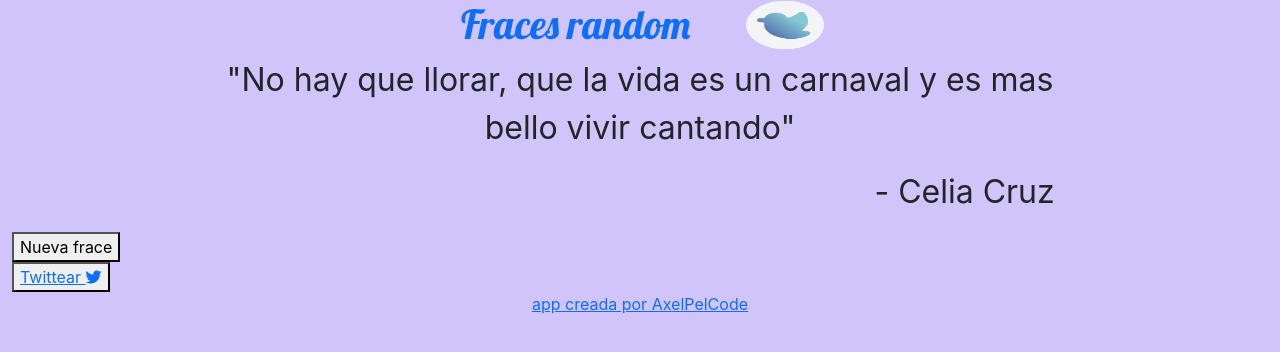
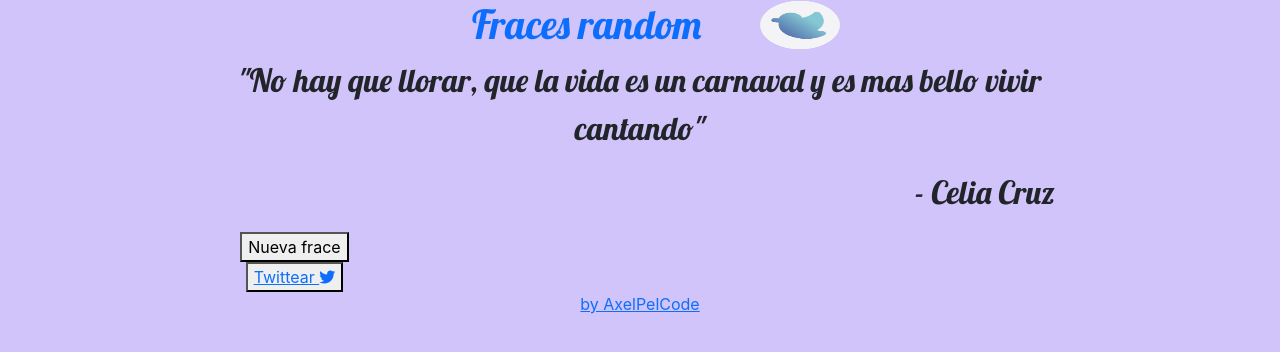
Before and after one commit to axelpelcode/fraces-random-practica, a React (Create React App) app: page / in a window 1280 px wide. Shown: the top 352 px of the page. Built offline with nearby package versions, Linux system fonts and the light colour scheme.

Commit message:
frp-commit07

```diff
--- a/src/App.css
+++ b/src/App.css
@@ -1,5 +1,9 @@
+
 body{
   background-color:rgb(208, 196, 250);
+}
+.App{
+  text-align: center;
 }
 img{
   max-width:50px;
@@ -8,13 +12,12 @@ img{
 p{
   font-size: 2rem;
 }
-h1{
+h1, p{
   font-family: Lobster, Monospace;
 }
 #author{
   text-align:right;
 }
-#footer{
+footer{
   color:grey;
-  text-align: center;
 }
--- a/src/App.js
+++ b/src/App.js
@@ -27,7 +27,7 @@ function App() {
     <div className="App" >
       <div className="container-fluid">
         <div className="row">
-            <div className="row">
+
           <div className="col-md-4" />
           <h1 className="text-primary text-center col-md-3">Fraces random</h1>
           <img
@@ -38,27 +38,24 @@ function App() {
              o 'Twittear' para publicalra."
           />
           <div className="col-md-4" />
-            </div>
-        </div>
-          <div id="quote-box" className="row" >
-            <div className="col-xl-2" />
-            <div className="col-xl-8">
+
+          <div className="col-md-2" />
+          <div id="quote-box" className="col-md-8 well" >
             < FraceDisplay
               fraceSelect={Fraces[num]}
             />
-            </div>
-            <div className="col-xl-2" />
-            <div>
+
+            <div className="col-md-2">
             <Boton
-              clase="btn btn-primary"
+              claseStr={"btn btn-primary btn-block"}
               idBoton="new-quote"
               nombreBoton="Nueva frace"
               clickEfecto={clickSiguienteFrace}
             />
             </div>
-            <div>
+            <div className="col-md-2">
             <Boton
-              clase="btn btn-default"
+              claseStr={"btn btn-default btn-block"}
               idBoton="tweet"
               nombreBoton= {<a
                 id="tweet-quote"
@@ -71,11 +68,14 @@ function App() {
             />
             </div>
           </div>
+          <div className="col-md-2" />
+        </div>
 
-        <div>
+
+        <div className="text-center col-md-12">
           <footer id="footer">
             <a id="contacto" href="https://github.com/axelpelcode">
-              app creada por AxelPelCode
+              by AxelPelCode
             </a>
           </footer>
         </div>
--- a/src/componentes/Boton.js
+++ b/src/componentes/Boton.js
@@ -1,7 +1,7 @@
 import React from 'react';
 
-const Boton = ({nombreBoton, clickEfecto, idBoton}) => (
-    <button id={idBoton} onClick={clickEfecto}>{nombreBoton}</button>
+const Boton = ({nombreBoton, clickEfecto, idBoton, claseBoton}) => (
+    <button id={idBoton} className={claseBoton} onClick={clickEfecto}>{nombreBoton}</button>
 );
 
 export default Boton;
--- a/src/componentes/FraceDisplay.js
+++ b/src/componentes/FraceDisplay.js
@@ -1,6 +1,6 @@
 import React from 'react';
 
-function FraceDisplay({fraceSelect, clase}){
+function FraceDisplay({fraceSelect}){
     return (
         <div>
             <p id="text" className="text-center" >"{fraceSelect[0]}"</p>
```
Lines whose indentation alone changed are shown as unchanged.
